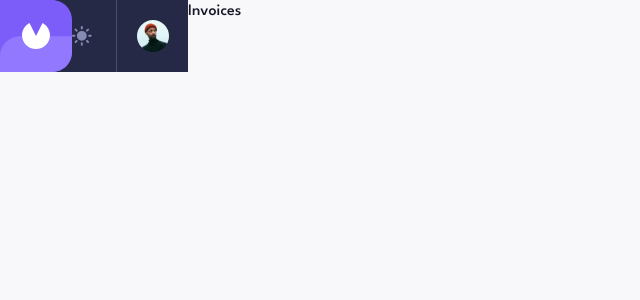
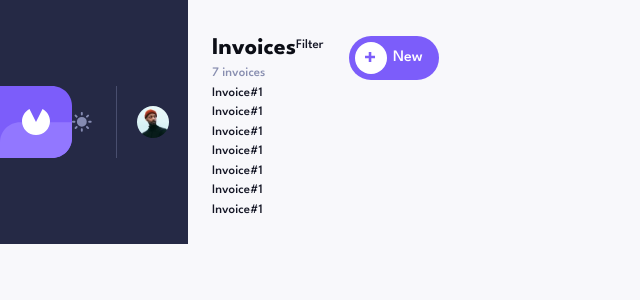
Before and after one commit to Mariia22/invoice-app, a Next.js app in the folder invoice-app/: page / in a window 1280 px wide. Shown: the top 300 px of the page, without its empty margins (0-640 px from the left). Built offline with nearby package versions, Linux system fonts and the light colour scheme.

Commit message:
feat: add invoices header

```diff
--- a/invoice-app/src/app/layout.tsx
+++ b/invoice-app/src/app/layout.tsx
@@ -21,10 +21,12 @@ export default function RootLayout({
       <head>
         <link rel="shortcut icon" href="/assets/favicon.png" />
       </head>
-      <body className="flex flex-col font-medium w-screen overflow-hidden bg-background text-darkText dark:bg-darkText dark:text-background xl:flex-row 2xl:justify-center">
+      <body className="flex flex-col font-medium w-screen overflow-hidden bg-background text-darkText dark:bg-darkText dark:text-background text-[13px] xl:flex-row 2xl:justify-center">
         <Providers>
           <Header />
-          {children}
+          <main className="mt-8 mx-6 mb-6">
+            {children}
+          </main>
         </Providers>
       </body>
     </html>
--- a/invoice-app/src/app/page.tsx
+++ b/invoice-app/src/app/page.tsx
@@ -1,5 +1,24 @@
+import ButtonAdd from "./ui/invoices/ButtonAdd";
+import InvoiceCard from "./ui/invoices/InvoiceCard";
+import data from "./data.json"
+
 export default function Invoices() {
+
   return (
-    <p>Invoices</p>
+    <div>
+      <div className="flex items-center justify-between">
+        <div>
+          <h1 className="text-2xl font-bold text-headerText">Invoices</h1>
+          <p className="text-secondaryDark">{data.length} invoices</p>
+        </div>
+        <div className="flex">
+          <div className="w-[53px] h-[15px]">Filter</div>
+          <ButtonAdd />
+        </div>
+      </div>
+      <div>
+        {data.map(invoice => (<InvoiceCard key={invoice.id} />))}
+      </div>
+    </div>
   );
 }
--- /dev/null
+++ b/invoice-app/src/app/ui/invoices/ButtonAdd.tsx
@@ -0,0 +1,11 @@
+import Image from "next/image";
+
+export default function ButtonAdd() {
+  return (
+    <button className="flex items-center bg-primary w-[90px] h-[44px] text-base text-text rounded-3xl">
+      <div className="flex items-center justify-center rounded-full w-8 h-8 mx-[6px] my-[6px] font-bold bg-text">
+        <Image src="/assets/icon-plus.svg" width={11} height={11} alt="Add invoice" />
+      </div>
+      New
+    </button>)
+}
--- /dev/null
+++ b/invoice-app/src/app/ui/invoices/InvoiceCard.tsx
@@ -0,0 +1,3 @@
+export default function InvoiceCard() {
+  return (<div>Invoice#1</div>)
+}
--- a/invoice-app/src/app/ui/shared/Header.tsx
+++ b/invoice-app/src/app/ui/shared/Header.tsx
@@ -5,7 +5,7 @@ import Avatar from "./Avatar";
 export default function Header() {
   return (
     <header className="flex justify-between bg-headerBackground">
-      <Image src="/assets/logoColor.svg" width={72} height={72} alt="Logo" className="hover:cursor-pointer" />
+      <Image src="/assets/logoColor.svg" width={72} height={72} alt="Logo" priority={true} className="hover:cursor-pointer" />
       <div className="flex items-center">
         <ThemeSwitch />
         <Avatar />
--- a/invoice-app/tailwind.config.ts
+++ b/invoice-app/tailwind.config.ts
@@ -12,6 +12,7 @@ const config: Config = {
       darkText: "#141625",
       background: "#F8F8FB",
       headerBackground: "#252945",
+      headerText: "#0C0E16",
       primary: "#7C5DFA",
       primaryPale: "#9277FF",
       error: "#EC5757",
```
